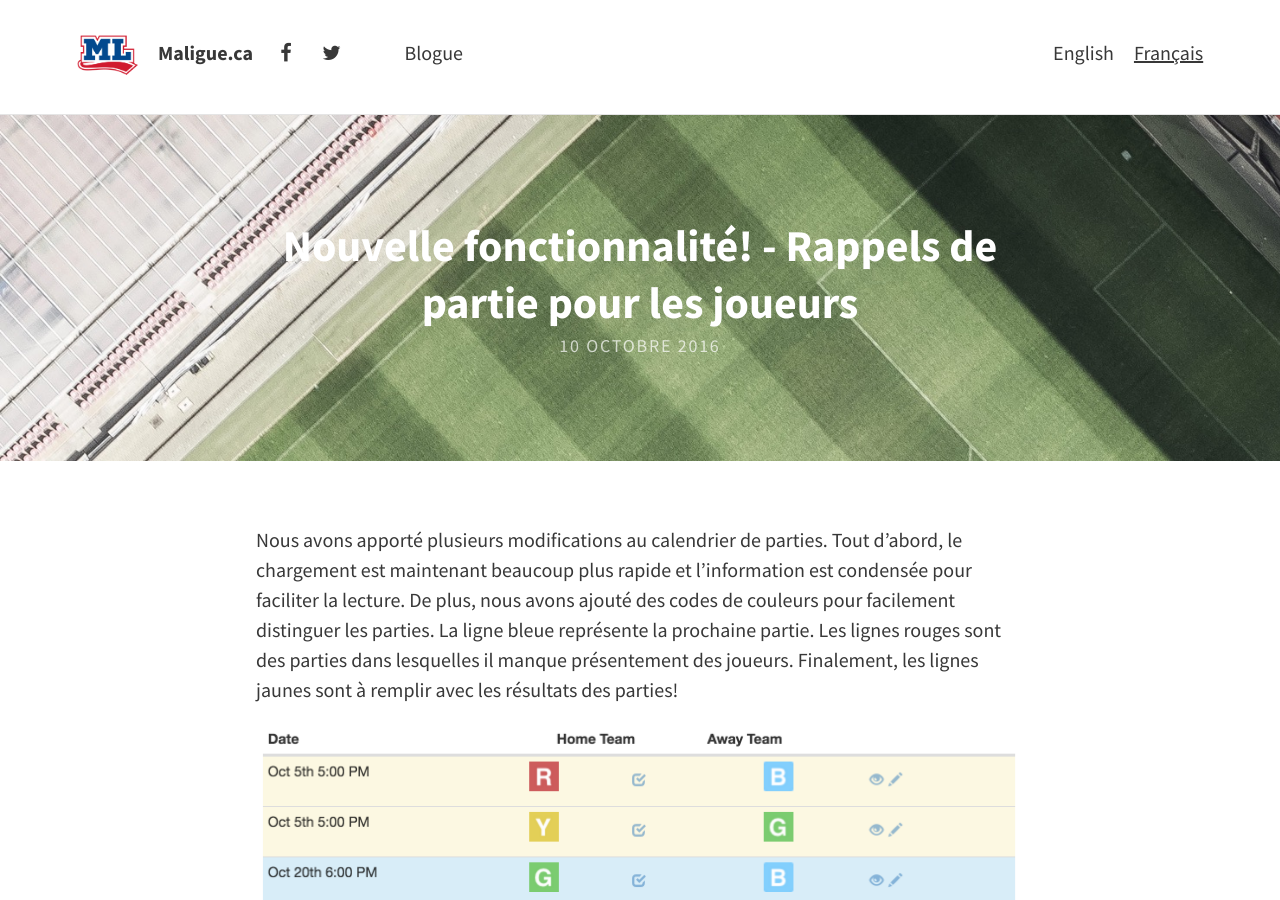
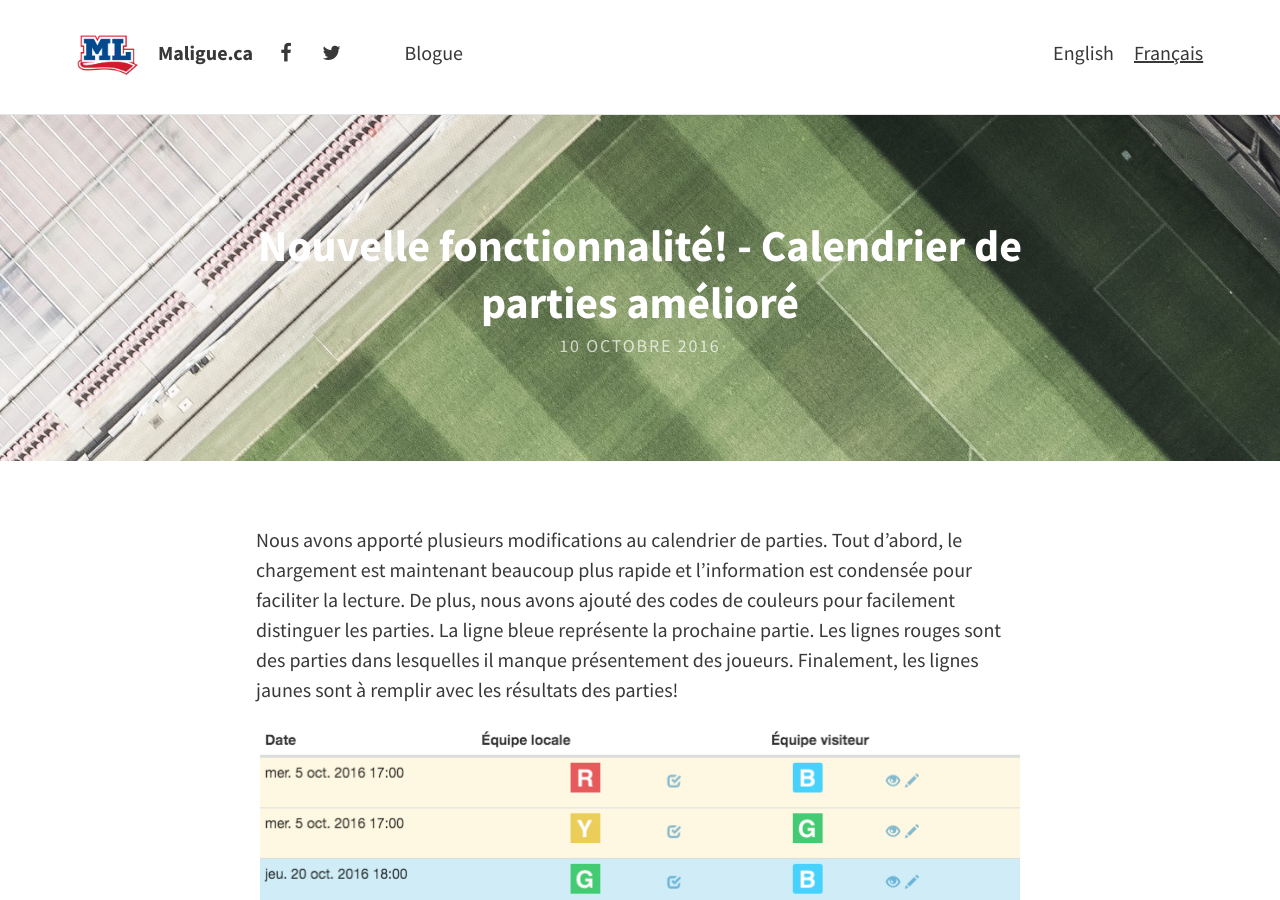
Before and after one commit to maligue/maligue.github.io, a Jekyll site: the page built from _posts/fr/2016-10-10-calendrier-de-parties-ameliore.md, in a window 1280 px wide and 900 px high. Built offline with Jekyll 4.4.1, drawn with Linux system fonts in a browser that asks for light colours; nearby versions of some CDN libraries.

Commit message:
added french images

```diff
--- a/_posts/fr/2016-10-10-calendrier-de-parties-ameliore.md
+++ b/_posts/fr/2016-10-10-calendrier-de-parties-ameliore.md
@@ -1,11 +1,11 @@
 ---
-title: "Nouvelle fonctionnalité! - Rappels de partie pour les joueurs"
+title: "Nouvelle fonctionnalité! - Calendrier de parties amélioré"
 lang: fr
 localization: improved-game-calendar
 ---
 Nous avons apporté plusieurs modifications au calendrier de parties. Tout d’abord, le chargement est maintenant beaucoup plus rapide et l’information est condensée pour faciliter la lecture. De plus, nous avons ajouté des codes de couleurs pour facilement distinguer les parties. La ligne bleue représente la prochaine partie. Les lignes rouges sont des parties dans lesquelles il manque présentement des joueurs. Finalement, les lignes jaunes sont à remplir avec les résultats des parties!
 
-{% include image.html src="2016-10-10-improved-game-calendar.png" caption="Calendrier de parties" %}
+{% include image.html src="2016-10-10-calendrier-de-parties-ameliore.png" caption="Calendrier de parties" %}
 
 Nous attendons vos commentaires au [info@maligue.ca](mailto:info@maligue.ca).
 
```
Also changed, not shown: _posts/fr/2016-10-17-rappels-de-partie-pour-joueurs.md (+1 -1 lines), assets/img/2016-10-10-calendrier-de-parties-ameliore.png (added), assets/img/2016-10-17-rappel-de-partie-joueurs.png (added).
